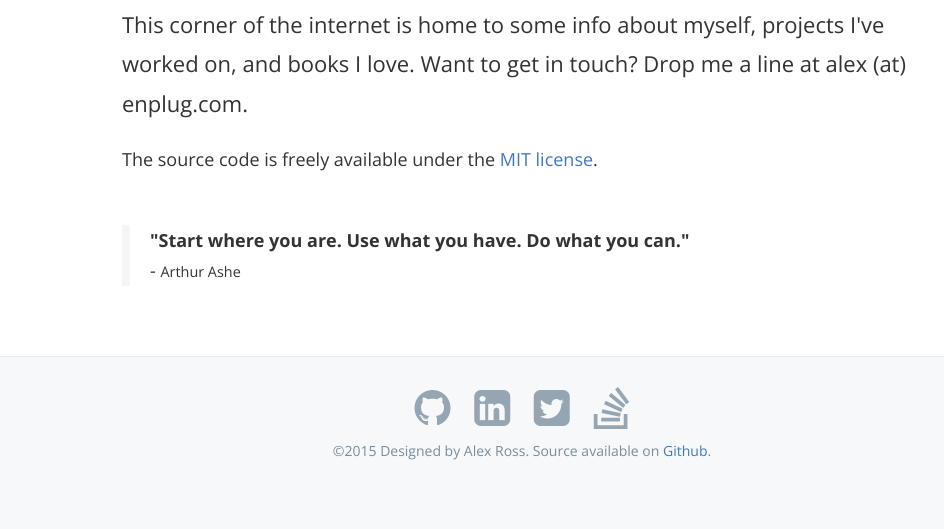
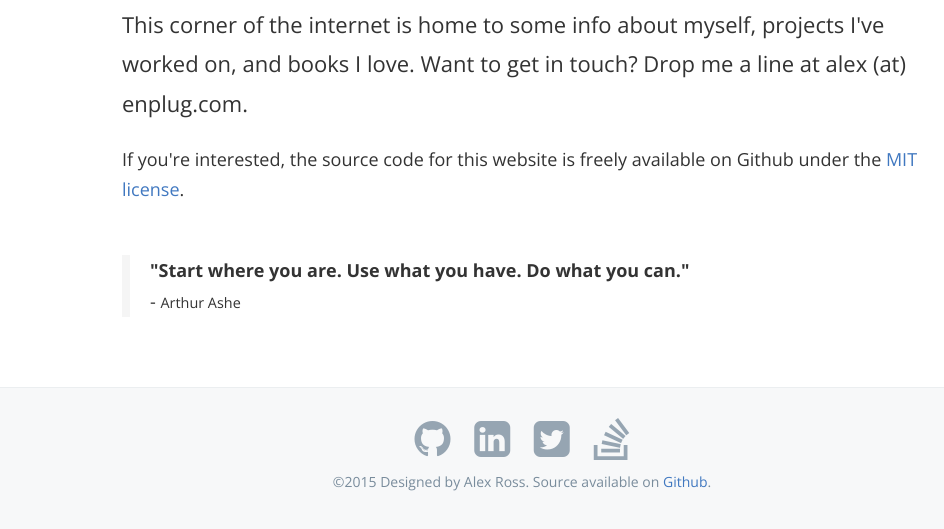
Before and after one commit to aleross/alexross.codes, a website: page index.html in a window 1280 px wide. Shown: the part 229-758 px from the top of the page, without its empty margins (118-1062 px from the left). Drawn offline with nearby package versions, Linux system fonts and the light colour scheme.

Commit message:
homepage wording

```diff
--- a/index.html
+++ b/index.html
@@ -44,7 +44,7 @@
                 </header>
                 <h1>Hi. I'm Alex Ross</h1>
                 <p class="opening">This corner of the internet is home to some info about myself, projects I've worked on, and books I love. Want to get in touch? Drop me a line at alex (at) enplug.com.</p>
-                <p>The source code is freely available under the <a href="https://github.com/aleross/alexross.codes/blob/gh-pages/LICENSE">MIT license</a>.</p>
+                <p>If you're interested, the source code for this website is freely available on Github under the <a href="https://github.com/aleross/alexross.codes/blob/gh-pages/LICENSE">MIT license</a>.</p>
                 <br>
                 <blockquote><strong>"Start where you are. Use what you have. Do what you can."</strong>
                     <br>- <small>Arthur Ashe</small></blockquote>
```
Also changed, not shown: src/html/pages/index.html (+1 -1 lines).
